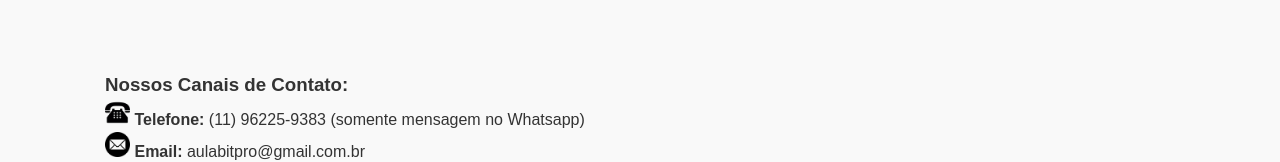
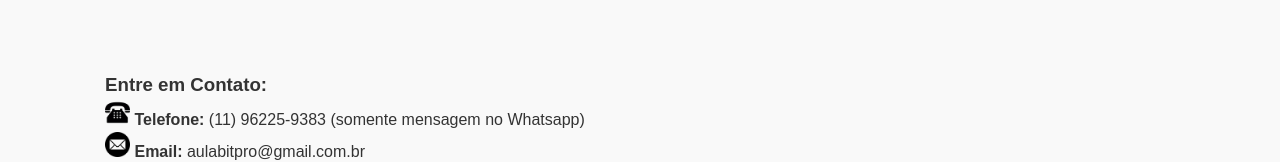
Before and after one commit to ARPBaez/aulabitpro, a plain HTML site: page contato.html in a window 1280 px wide. Shown: the part 305-467 px from the top of the page. Drawn offline with Linux system fonts and the light colour scheme.

Commit message:
Update contato.html

```diff
--- a/contato.html
+++ b/contato.html
@@ -63,7 +63,7 @@
 
 <section class="container section-padding">
     <div class="contact-info-full-width"> <!-- Nova classe para centralizar quando não há formulário -->
-        <h3>Nossos Canais de Contato:</h3>
+        <h3>Entre em Contato:</h3>
         <div class="contact-details">
 
             <p>
```
